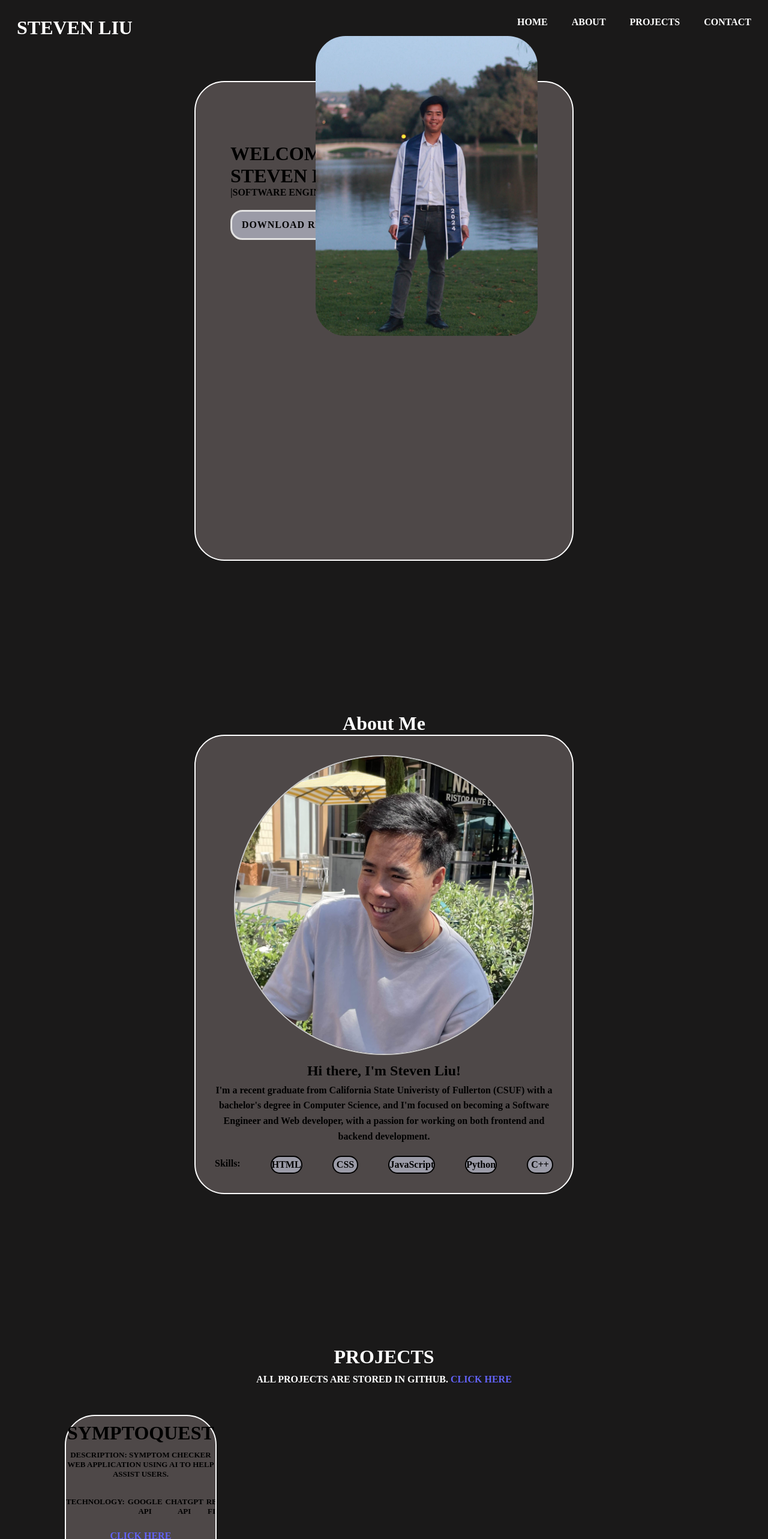
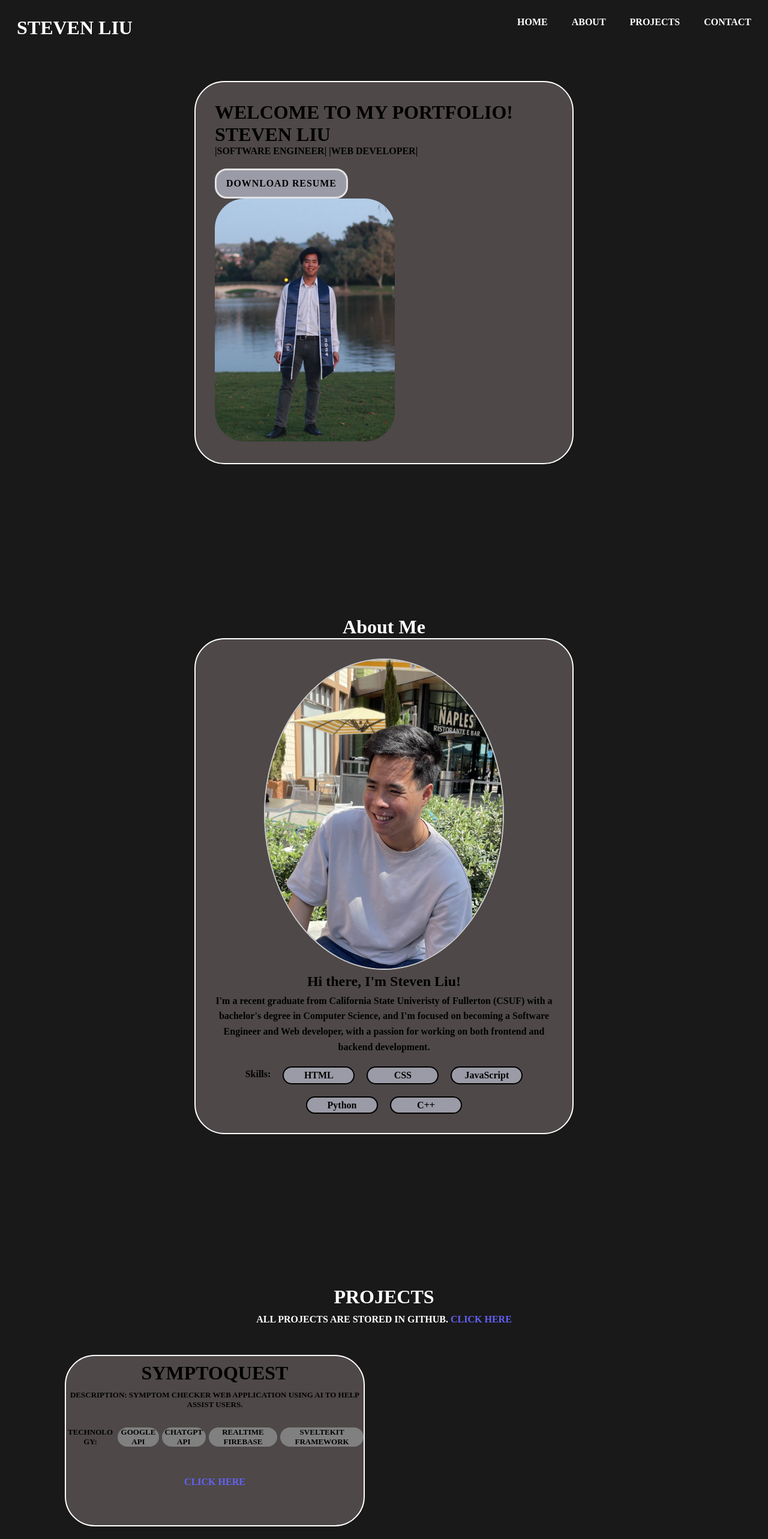
Before and after one commit to sttvbn/web-portfolio, a SvelteKit app: page /home in a window 1280 px wide. Shown: the top 2566 px of the page at 60% size. Built offline with nearby package versions, Linux system fonts and the light colour scheme.

Commit message:
new updates

```diff
--- a/src/routes/home/+page.svelte
+++ b/src/routes/home/+page.svelte
@@ -5,7 +5,7 @@
                 <div class = "left-logo">
                     <h1><a href = "#about-me" > Steven Liu </a></h1>
                 </div>
-                <li><a href = "home"> Home </a></li>
+                <li><a href = "home-content"> Home </a></li>
                 <li><a href = "#about-me"> About </a></li>
                 <li><a href = "#myprojects"> Projects </a></li>
                 <li><a href = "#contact-me"> Contact </a></li>
@@ -22,9 +22,9 @@
                 <div class = "resume">
                     <a class = "download" href = "src/routes/resume/Resume.pdf" download = "Resume.pdf"> Download Resume</a>
                 </div>
-            </div>
-            <div class = "image">
-                <img src = "images/self.jpg" alt="self" class = "self-image">
+                <div class = "image">
+                    <img src = "images/self.jpg" alt="self" class = "self-image">
+                </div>
             </div>
         </div>
     </div>
@@ -73,9 +73,7 @@
                     </div>
                 </div>
                 <div class = "display-link">
-                    <!-- <p1>Repo: <a href = "https://github.com/sttvbn/SymptoQuest"> Click Here</a></p1> -->
                     <a href = "https://github.com/sttvbn/SymptoQuest"> Click Here</a>
-                    <!-- <a href = "https://sympto-quest-phi.vercel.app/"> Click Here</a> -->
                 </div>
             </div>
         </div>
@@ -94,7 +92,7 @@
     </div>
 
     <footer>
-        <p1>Copy Right 2024</p1>
+        <p1>Developed by Steven Liu 2025</p1>
     </footer>
 </body>
 
@@ -118,10 +116,10 @@
     }
 
     .main-content{
-        position: absolute;
-        /* margin-top: 80px; */
-        bottom: 50%;
-        left: 30%;
+        flex: 1;
+        min-width: 300px;
+        text-align: left;
+        word-break: break-word;
     }
 
     .content {
@@ -131,22 +129,25 @@
         border-radius: 50px;
         width: 50%;
         margin: auto;
-        height: 800px;
+        height: auto;
         margin-top: 50px;
         border: 2px solid white;
+
+
+        display: flex;
+        justify-content: space-between;
+        align-items: center;
+        padding: 2rem;
+        gap: 20px;
     }
 
     .self-image{
-        position: absolute;
-        width: auto;
-        height: 500px;
+        width: 100%;
+        max-width: 300px;
+        height: auto;
         border-radius: 50px;
-        right: 30%;
-        bottom: 30%;
         object-fit: cover;
-        max-width: 100%;
-        max-height: 100%;
-        object-fit: contain;
+        flex: 1;
     }
 
     .nav {
@@ -229,13 +230,18 @@
         line-height: 1.6;
         color: black;
         border: 2px solid white;
+
+        display: flex;
+        flex-direction: column;
+        align-items: center;
     }
 
     .Tech-skill{
-        overflow: hidden;
         list-style-type: none;
+        flex-wrap: wrap;
+        justify-content: center;
         display: flex;
-        gap: 50px;
+        gap: 20px;
         padding-top: 20px;
     }
 
@@ -243,7 +249,12 @@
         background-color: rgb(155, 155, 167);
         border-radius: 20px;
         width: 20%;
+        text-align: center;
+        min-width: 120px;
+        flex: 1;
+        max-width: 120px;
         border: 2px solid black;
+        word-break: break-word;
     }
 
     .about-container{
@@ -252,8 +263,9 @@
     }
 
     .about-pic{
-        width: 500px;
-        height: 500px;
+        width: 100%;
+        max-width: 400px;
+        height: auto;
         border-radius: 50%;
         object-fit: cover;
         border: 2px solid #ccc;
@@ -331,6 +343,11 @@
         color: black;
     }
 
+    .Tech li{
+        background-color: grey;
+        border-radius: 50px;
+    }
+
 
     .description{
         padding-bottom: 10px;
@@ -343,10 +360,13 @@
         padding-bottom: 5%;
         background-color:rgb(78, 72, 72);
         border-radius: 50px;
-        width: 20%;
+        width: 50%;
+        max-width: 500px;
+        height: auto;
         margin-top: 50px;
         margin-left: 100px;
         border: 2px solid white;
+        word-break: break-word;
     }
 
     .display-link{
```
